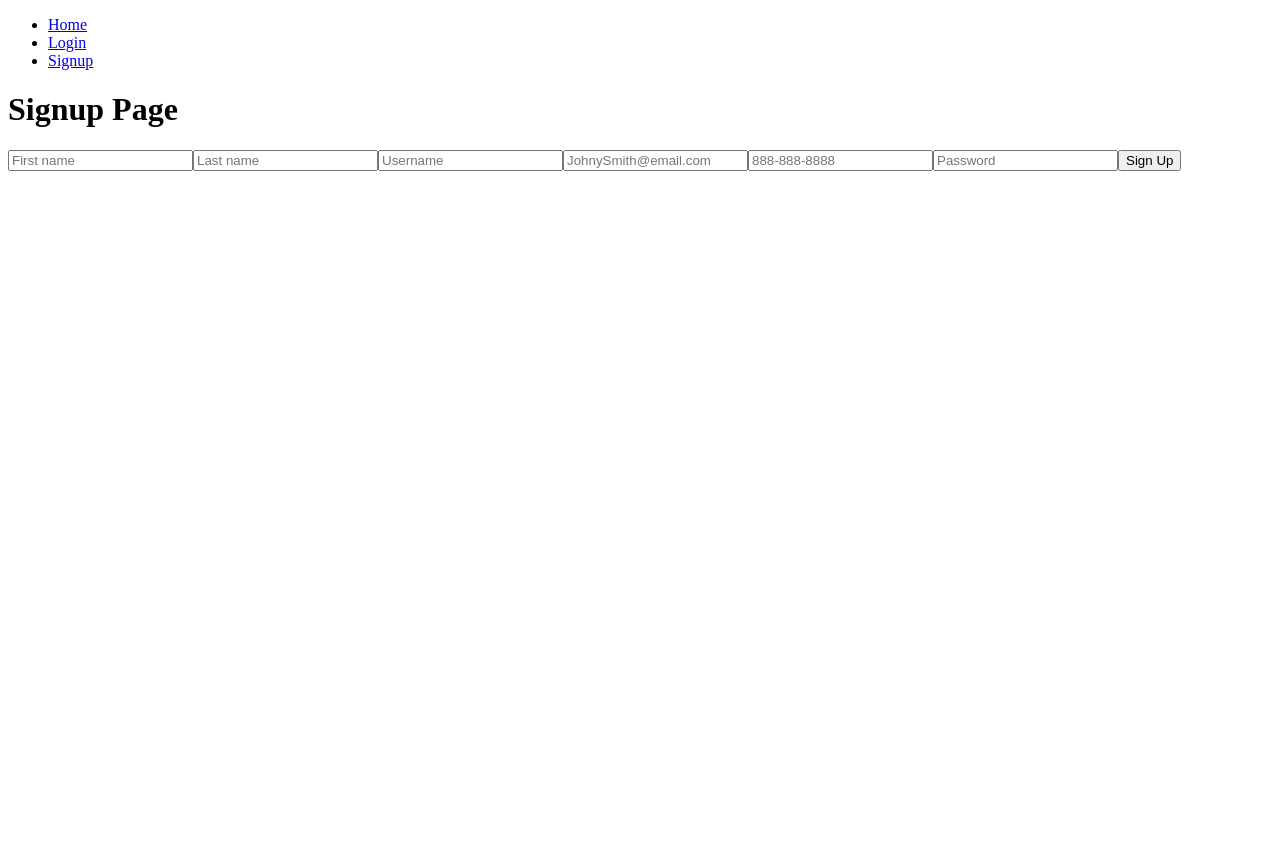
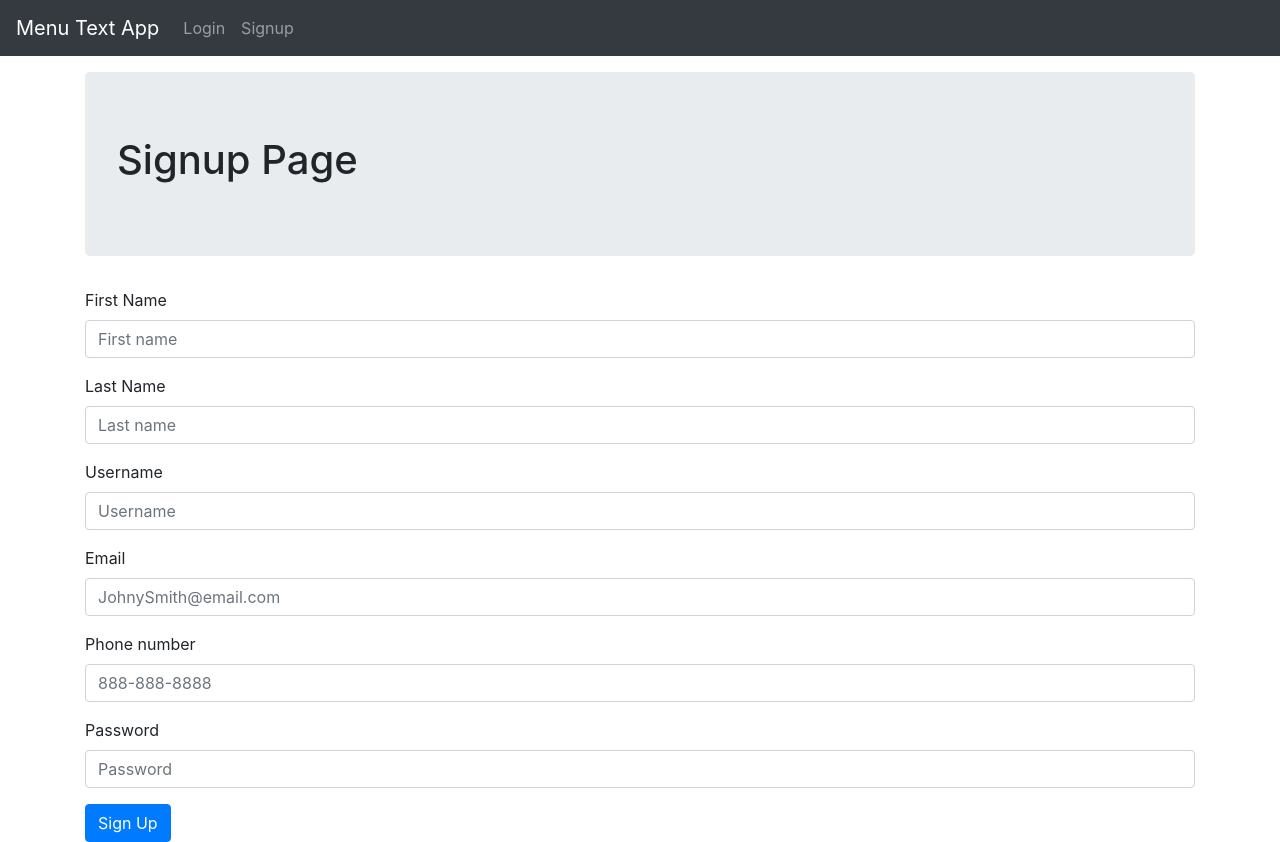
Before and after one commit to jaeyoungchang5/menu-text-app, a React (Create React App) app in the folder client/: page /signup in a window 1280 px wide. Before the commit the page ends 800 px from the top, so only its background shows below. Built offline with nearby package versions, Linux system fonts and the light colour scheme.

Commit message:
frontend: minimal react bootstrap added to home, login, signup pages

```diff
--- a/client/package.json
+++ b/client/package.json
@@ -7,6 +7,7 @@
     "@testing-library/react": "^11.1.0",
     "@testing-library/user-event": "^12.1.10",
     "react": "^17.0.1",
+    "react-bootstrap": "^1.4.0",
     "react-dom": "^17.0.1",
     "react-router-dom": "^5.2.0",
     "react-scripts": "4.0.1",
--- /dev/null
+++ b/client/public/index.css
@@ -0,0 +1,3 @@
+#menu {
+    margin-bottom: 1rem;
+}
--- a/client/public/index.html
+++ b/client/public/index.html
@@ -6,6 +6,17 @@
 	<meta name="viewport" content="width=device-width, initial-scale=1" />
 	<meta name="theme-color" content="#000000" />
 	<meta name="description" content="Web site created using create-react-app" />
+
+	<!-- Bootstrap core CSS -->
+    <link rel="stylesheet" href="https://stackpath.bootstrapcdn.com/bootstrap/4.4.1/css/bootstrap.min.css"
+        integrity="sha384-Vkoo8x4CGsO3+Hhxv8T/Q5PaXtkKtu6ug5TOeNV6gBiFeWPGFN9MuhOf23Q9Ifjh" crossorigin="anonymous">
+
+    <!-- Font Awesome CDN -->
+    <script src="https://kit.fontawesome.com/06ae721fa9.js" crossorigin="anonymous"></script>
+
+    <!-- Custom styles for this template -->
+    <link href="./index.css" rel="stylesheet">
+
 
 	<title>Menu Text App</title>
 </head>
--- /dev/null
+++ b/client/src/components/Footer.jsx
@@ -0,0 +1,20 @@
+import React from 'react';
+import { Card } from 'react-bootstrap';
+
+function Footer() {
+    return (
+        <Card id="footer">
+            <Card.Body>
+                <Card.Title>
+                    Menu Text App
+                </Card.Title>
+                <Card.Text>
+                    Footer content
+                </Card.Text>
+            </Card.Body>
+            <Card.Footer>@2020 Copyright</Card.Footer>
+        </Card>
+    )
+}
+
+export default Footer;
--- /dev/null
+++ b/client/src/components/Menu.jsx
@@ -0,0 +1,19 @@
+import React from 'react';
+import {Nav, Navbar} from 'react-bootstrap';
+
+function Menu() {
+    return (
+        <Navbar id="menu" bg="dark" variant="dark" expand="lg">
+            <Navbar.Brand href="/">Menu Text App</Navbar.Brand>
+            <Navbar.Toggle aria-controls="basic-navbar-nav" />
+            <Navbar.Collapse id="basic-navbar-nav">
+                <Nav className="mr-auto">
+                    <Nav.Link href="/login">Login</Nav.Link>
+                    <Nav.Link href="/signup">Signup</Nav.Link>
+                </Nav>
+            </Navbar.Collapse>
+        </Navbar>
+    )
+}
+
+export default Menu;
--- a/client/src/components/Nav.jsx
+++ /dev/null
@@ -1,22 +0,0 @@
-import React from 'react';
-import { Link } from 'react-router-dom';
-
-function Nav() {
-    return (
-        <div>
-            <ul>
-                <li>
-                    <Link to='/'>Home</Link>
-                </li>
-                <li>
-                    <Link to='/login'>Login</Link>
-                </li>
-                <li>
-                    <Link to='/signup'>Signup</Link>
-                </li>
-            </ul>
-        </div>
-    )
-}
-
-export default Nav;
--- a/client/src/pages/App.jsx
+++ b/client/src/pages/App.jsx
@@ -1,7 +1,9 @@
 import React, {Component} from 'react';
 import {BrowserRouter as Router, Switch, Route} from 'react-router-dom';
+import {Container} from 'react-bootstrap';
 
-import Nav from '../components/Nav';
+import Menu from '../components/Menu';
+import Footer from '../components/Footer';
 import Home from './Home';
 import Login from './Login';
 import Signup from './Signup';
@@ -30,8 +32,8 @@ class App extends Component {
 	render(){
 		return (
 			<Router>
-				<Nav />
-
+				<Menu />
+				<Container>
 					<Switch>
 						<Route path='/login'>
 							<Login />
@@ -43,7 +45,8 @@ class App extends Component {
 							<Home />
 						</Route>
 					</Switch>
-
+				</Container>
+				{/* <Footer /> */}
 			</Router>
 		);
 	}
--- a/client/src/pages/Home.jsx
+++ b/client/src/pages/Home.jsx
@@ -1,12 +1,12 @@
 import React from 'react';
+import {Jumbotron} from 'react-bootstrap';
 
 function Home() {
     return (
-        <div>
-            <h1>
-                Welcome!
-            </h1>
-        </div>
+        <Jumbotron>
+            <h1>Welcome!</h1>
+            <p>This app will automatically text you the dining hall menu</p>
+        </Jumbotron>
     )
 }
 
--- a/client/src/pages/Login.jsx
+++ b/client/src/pages/Login.jsx
@@ -1,5 +1,6 @@
 import React, {useState} from 'react';
 import userUtil from '../utils/user.util';
+import {Button, Form, Jumbotron} from 'react-bootstrap';
 
 function Login() {
     const [user, setUser] = useState({
@@ -29,12 +30,24 @@ function Login() {
 
     return (
         <div>
-            <h1>Login Page</h1>
-            <form>
-                <input type='text' value={user.username} placeholder='Username' name='username' onChange={handleChange} autoComplete='off' />
-                <input type='password' value={user.password} placeholder='Password' name='password' onChange={handleChange} autoComplete='off' />
-                <button onClick={handleSubmit}>Log In</button>
-            </form>
+            <Jumbotron>
+                <h1>Login Page</h1>
+            </Jumbotron>
+            <Form>
+                <Form.Group controlId="username">
+                    <Form.Label>Username</Form.Label>
+                    <Form.Control type='text' value={user.username} placeholder='Username' name='username' onChange={handleChange} autoComplete='off' />
+                </Form.Group>
+
+                <Form.Group controlId="password">
+                    <Form.Label>Password</Form.Label>
+                    <Form.Control type='password' value={user.password} placeholder='Password' name='password' onChange={handleChange} autoComplete='off' />
+                </Form.Group>
+
+                <Button onClick={handleSubmit} variant="primary" type="submit">
+                    Log In
+                </Button>
+            </Form>
         </div>
     );
 }
--- a/client/src/pages/Signup.jsx
+++ b/client/src/pages/Signup.jsx
@@ -1,5 +1,6 @@
 import React, {useState} from 'react';
 import userUtil from '../utils/user.util';
+import {Button, Form, Jumbotron} from 'react-bootstrap';
 
 function Signup() {
     const [user, setUser] = useState({
@@ -34,16 +35,44 @@ function Signup() {
 
     return (
         <div>
-            <h1>Signup Page</h1>
-            <form>
-                <input type='text' value={user.fName} placeholder='First name' name='fName' onChange={handleChange} autoComplete='off' />
-                <input type='text' value={user.lName} placeholder='Last name' name='lName' onChange={handleChange} autoComplete='off' />
-                <input type='text' value={user.username} placeholder='Username' name='username' onChange={handleChange} autoComplete='off' />
-                <input type='email' value={user.email} placeholder='JohnySmith@email.com' name='email' onChange={handleChange} autoComplete='off' />
-                <input type='tel' value={user.phoneNum} placeholder='888-888-8888' name='phoneNum' onChange={handleChange} autoComplete='off' />
-                <input type='password' value={user.password} placeholder='Password' name='password' onChange={handleChange} autoComplete='off' />
-                <button onClick={handleSubmit}>Sign Up</button>
-            </form>
+            <Jumbotron>
+                <h1>Signup Page</h1>
+            </Jumbotron>
+            <Form>
+                <Form.Group controlId="fName">
+                    <Form.Label>First Name</Form.Label>
+                    <Form.Control type='text' value={user.fName} placeholder='First name' name='fName' onChange={handleChange} autoComplete='off' />
+                </Form.Group>
+
+                <Form.Group controlId="lName">
+                    <Form.Label>Last Name</Form.Label>
+                    <Form.Control type='text' value={user.lName} placeholder='Last name' name='lName' onChange={handleChange} autoComplete='off' />
+                </Form.Group>
+
+                <Form.Group controlId="username">
+                    <Form.Label>Username</Form.Label>
+                    <Form.Control type='text' value={user.username} placeholder='Username' name='username' onChange={handleChange} autoComplete='off' />
+                </Form.Group>
+
+                <Form.Group controlId="email">
+                    <Form.Label>Email</Form.Label>
+                    <Form.Control type='email' value={user.email} placeholder='JohnySmith@email.com' name='email' onChange={handleChange} autoComplete='off' />
+                </Form.Group>
+
+                <Form.Group controlId="phoneNum">
+                    <Form.Label>Phone number</Form.Label>
+                    <Form.Control type='tel' value={user.phoneNum} placeholder='888-888-8888' name='phoneNum' onChange={handleChange} autoComplete='off' />
+                </Form.Group>
+
+                <Form.Group controlId="password">
+                    <Form.Label>Password</Form.Label>
+                    <Form.Control type='password' value={user.password} placeholder='Password' name='password' onChange={handleChange} autoComplete='off' />
+                </Form.Group>
+
+                <Button onClick={handleSubmit} variant="primary" type="submit">
+                    Sign Up
+                </Button>
+            </Form>
         </div>
     );
 }
```
Also changed, not shown: 1 other file (tests, documents, lock files or other folders). Lines whose indentation alone changed are shown as unchanged.
